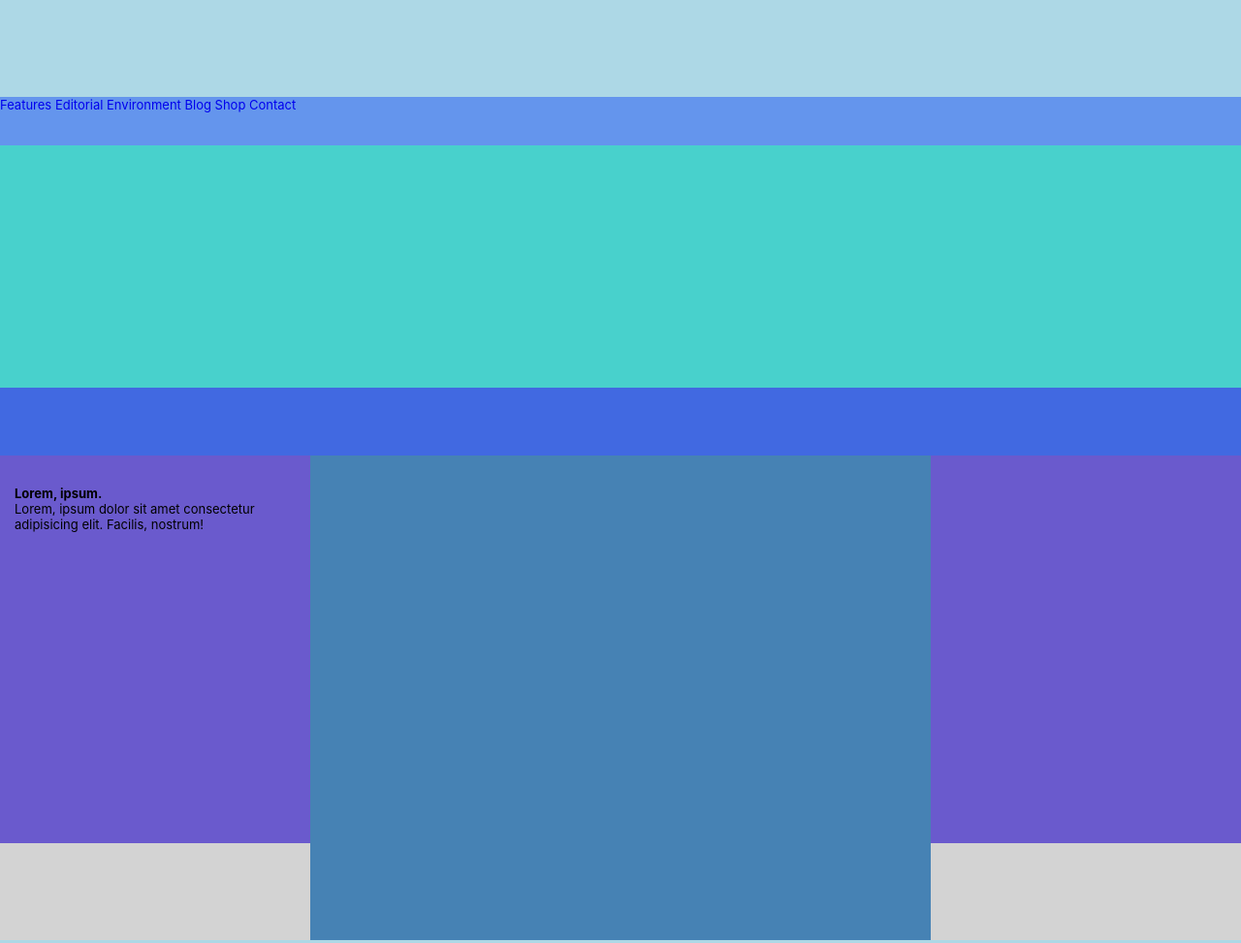
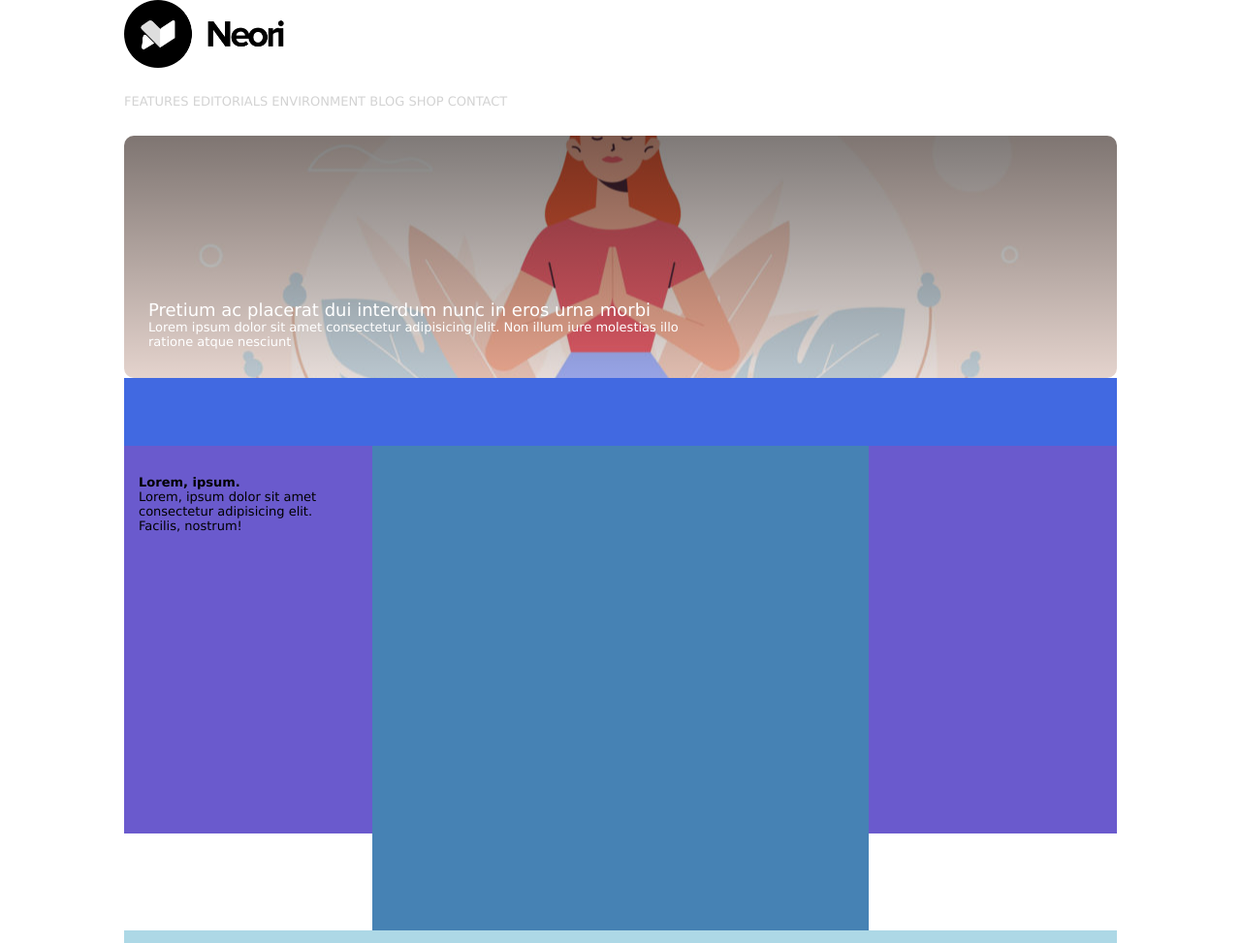
Before and after one commit to BeaQ17/htmlcss-wp, a plain HTML site: page index.html in a window 1280 px wide. Shown: the top 973 px of the page at 97% size. Drawn offline with Linux system fonts and the light colour scheme.

Commit message:
upper part done - logo + nav + banner

```diff
--- a/index.html
+++ b/index.html
@@ -10,25 +10,28 @@
 <body>
 
     <header>
-        <img>
+        <img src="img/logo.png" alt="logo Neori" style="height: 70px;">
     </header>
 
     <nav class="main_menu">
         <ul>
-            <li> <a href="#">Features</a></li>
-            <li> <a href="#">Editorial</a></li>
-            <li> <a href="#">Environment</a></li>
-            <li> <a href="#">Blog</a></li>
-            <li> <a href="#">Shop</a></li>
-            <li> <a href="#">Contact</a></li>
+            <li> <a href="#">FEATURES</a></li>
+            <li> <a href="#">EDITORIALS</a></li>
+            <li> <a href="#">ENVIRONMENT</a></li>
+            <li> <a href="#">BLOG</a></li>
+            <li> <a href="#">SHOP</a></li>
+            <li> <a href="#">CONTACT</a></li>
         </ul>
     </nav>
 
 
     <div class="container clearfix">
         <div class="top_part">
-            <img>
-            <h3></h3>
+            <div class="titletext">
+                <p style="font-size: large;">Pretium ac placerat dui interdum nunc in eros urna morbi</p>
+                <p>Lorem ipsum dolor sit amet consectetur adipisicing elit. Non illum iure molestias illo ratione atque nesciunt </p>
+            </div>
+
             <p></p>
         </div>
         <div class="leadership">
--- a/style.css
+++ b/style.css
@@ -11,23 +11,23 @@
 }
 
 body{
-    font-family: -apple-system, BlinkMacSystemFont, 'Segoe UI', Roboto, Oxygen, Ubuntu, Cantarell, 'Open Sans', 'Helvetica Neue', sans-serif;
+    font-family: 'Lucida Sans', 'Lucida Sans Regular', 'Lucida Grande', 'Lucida Sans Unicode', Geneva, Verdana, sans-serif;
     font-size: small;
+    width: 80%;
+    margin: auto;
 }
 
 .container{
-        background-color: lightgrey;
-        width: 100%;
+     width: 100%;
 }
 
 header{
-    height: 100px;
-    background-color: lightblue;
+    height: 70px;
 }
 
 nav{
-    height: 50px;
-    background-color: cornflowerblue;
+    height: 70px;
+    line-height: 70px;
 }
 
 nav > ul{
@@ -40,12 +40,28 @@ nav.main_menu > ul > li{
 
 nav.main_menu > ul > li > a{
     text-decoration: none;
+    color: lightgrey;
 
 }
 
 .top_part{
     height: 250px;
-    background-color: mediumturquoise;
+    border-radius: 10px;
+    background-image: linear-gradient(rgba(0, 0, 0, 0.5), rgba(0, 0, 0, 0.1)), url(img/banner.jpg);
+    background-size: 100%;
+    background-position: center;
+    position: relative;
+
+}
+
+.titletext{
+    color: white;
+    padding: 25px;
+    width: 60%;
+    position: absolute;
+    bottom: 5px;
+
+
 }
 
 .leadership{
```
Also changed, not shown: wordpess_screen.png (added).
